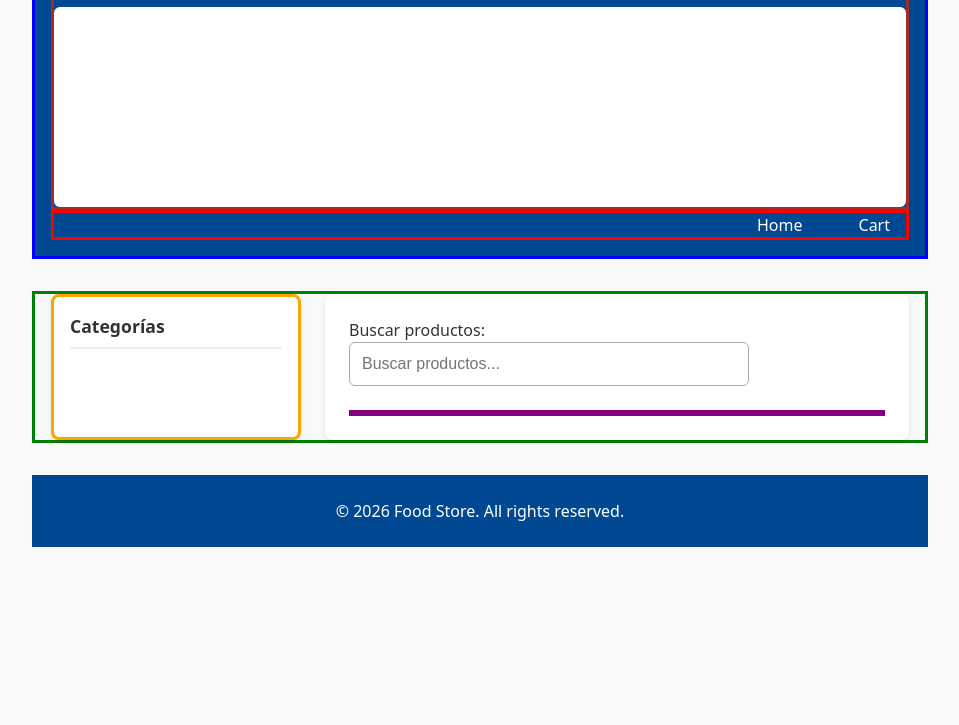
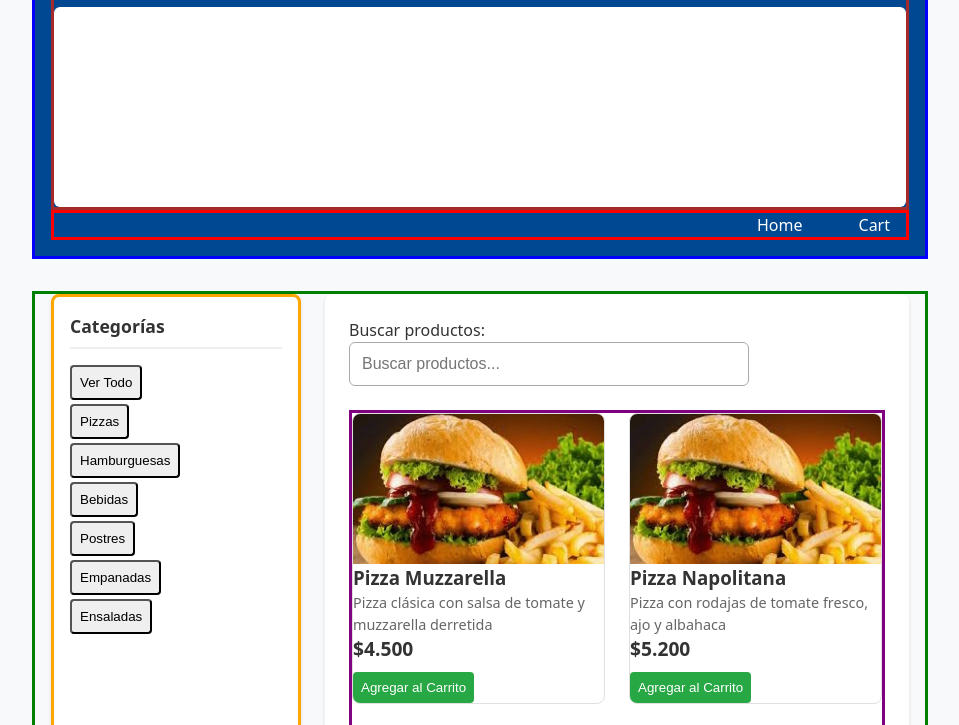
Before and after one commit to maxiducoli/parcial_1_3er_cuatri, a website built with Vite: page src/pages/store/home/home.html in a window 1280 px wide. Shown: the part 75-800 px from the top of the page, without its empty margins (160-1119 px from the left). Built offline with nearby package versions, Linux system fonts and the light colour scheme.

Commit message:
Se agregan categorías, tarjetas y funcionalidades.

```diff
--- a/src/data/data.ts
+++ b/src/data/data.ts
@@ -1,9 +1,9 @@
 // src/utils/data.ts
-import type { Product } from "../types/product";
-import type { ICategory } from "../types/category";
+import type { IProduct } from "../types/IProduct";
+import type { ICategoria } from "../types/ICategoria";
 
 
-const categorias: ICategory[] = [
+const categorias: ICategoria[] = [
   {
     id: 1,
     eliminado: false,
@@ -48,7 +48,7 @@ const categorias: ICategory[] = [
   },
 ];
 
-export const PRODUCTS: Product[] = [
+export const PRODUCTS: IProduct[] = [
   {
     id: 1,
     eliminado: false,
@@ -292,6 +292,6 @@ export const PRODUCTS: Product[] = [
 ]
 
 
-export function getCategories(): ICategory[] {
+export function getCategories(): ICategoria[] {
   return categorias.filter((c) => !c.eliminado);
 }
--- a/src/pages/store/home/home.html
+++ b/src/pages/store/home/home.html
@@ -38,7 +38,7 @@
     </main>
 </div>
     <footer>
-        <p>&copy; 2026 Food Store. All rights reserved.</p>
+        <p>&copy; 2026 Food Store. Todos los derechos reservados.</p>
     </footer>
     <script type="module" src="./home.ts"> </script>
 </body>
--- a/src/pages/store/home/home.ts
+++ b/src/pages/store/home/home.ts
@@ -0,0 +1,158 @@
+// src/pages/store/home/home.ts
+
+// --- IMPORTACIONES ---
+import { getCategories, PRODUCTS } from "../../../data/data";
+import type { IProduct } from "../../../types/IProduct";
+import type { ICategoria } from "../../../types/ICategoria";
+
+// --- REFERENCIAS AL DOM ---
+const categoriesContainer = document.getElementById("categories-panel");
+const productsContainer = document.getElementById("products-grid");
+const searchInput = document.getElementById("search-input") as HTMLInputElement;
+
+// --- ESTADO LOCAL (Para saber qué filtro o búsqueda está activa) ---
+let currentCategoryFilter: number | null = null;
+let currentSearchText: string = "";
+
+// --- 1. RENDERIZADO DE CATEGORÍAS ---
+function renderCategories(categories: ICategoria[]): void {
+    if (!categoriesContainer) return;
+
+    categoriesContainer.innerHTML = ""; // Limpiar
+
+    const title = document.createElement("h2");
+    title.textContent = "Categorías";
+    categoriesContainer.appendChild(title);
+
+    // Botón "Todas" para resetear filtros
+    const allBtn = document.createElement("button");
+    allBtn.textContent = "Ver Todo";
+    allBtn.classList.add("category-item");
+    allBtn.onclick = () => {
+        currentCategoryFilter = null;
+        renderFilteredProducts(); // Re-renderizar productos sin filtro
+    };
+    categoriesContainer.appendChild(allBtn);
+
+    categories.forEach(cat => {
+        const btn = document.createElement("button");
+        btn.textContent = cat.nombre;
+        btn.classList.add("category-item");
+        btn.onclick = () => {
+            currentCategoryFilter = cat.id;
+            renderFilteredProducts(); // Re-renderizar con filtro
+        };
+        categoriesContainer.appendChild(btn);
+    });
+}
+
+// --- 2. RENDERIZADO DE PRODUCTOS ---
+function renderProducts(productsToRender: IProduct[]): void {
+    if (!productsContainer) return;
+
+    productsContainer.innerHTML = ""; // Limpiar grilla anterior
+
+    if (productsToRender.length === 0) {
+        productsContainer.innerHTML = "<p>No se encontraron productos.</p>";
+        return;
+    }
+
+    productsToRender.forEach(product => {
+        // Crear tarjeta
+        const card = document.createElement("div");
+        card.classList.add("product-card"); // Clase para tu CSS
+
+        // Imagen: Concatenamos la ruta base con el nombre del archivo
+        const img = document.createElement("img");
+        // ⚠️ Ajusta esta ruta si tus imágenes están en otra carpeta.
+        // Asumiendo estructura: src/assets/images/
+        img.src = `/src/assets/images/${product.imagen}`;
+        img.alt = product.nombre;
+        img.classList.add("product-img");
+
+        // Contenido
+        const infoDiv = document.createElement("div");
+        infoDiv.classList.add("product-info");
+
+        const name = document.createElement("h3");
+        name.textContent = product.nombre;
+
+        const desc = document.createElement("p");
+        desc.textContent = product.descripcion;
+        desc.style.fontSize = "0.9em";
+        desc.style.color = "#666";
+
+        const price = document.createElement("p");
+        price.textContent = `$${product.precio.toLocaleString('es-AR')}`;
+        price.style.fontWeight = "bold";
+        price.style.fontSize = "1.2em";
+
+        // Botón Agregar
+        const btnAdd = document.createElement("button");
+        btnAdd.textContent = "Agregar al Carrito";
+        btnAdd.classList.add("btn-add");
+
+        // Evento de agregar (Lógica HU-P1-03)
+        btnAdd.onclick = () => {
+            addToCart(product.id);
+            // Feedback visual simple
+            btnAdd.textContent = "¡Agregado!";
+            setTimeout(() => btnAdd.textContent = "Agregar al Carrito", 1500);
+        };
+
+        // Ensamblar tarjeta
+        infoDiv.appendChild(name);
+        infoDiv.appendChild(desc);
+        infoDiv.appendChild(price);
+        infoDiv.appendChild(btnAdd);
+
+        card.appendChild(img);
+        card.appendChild(infoDiv);
+
+        // Agregar al contenedor principal
+        productsContainer.appendChild(card);
+    });
+}
+
+// --- 3. LÓGICA DE FILTRADO Y BÚSQUEDA (HU-P1-01 y HU-P1-02) ---
+function renderFilteredProducts(): void {
+    // 1. Empezar con todos los productos disponibles
+    let filtered = PRODUCTS.filter(p => p.disponible);
+
+    // 2. Aplicar filtro de categoría si existe
+    if (currentCategoryFilter !== null) {
+        filtered = filtered.filter(p =>
+            p.categorias.some(c => c.id === currentCategoryFilter)
+        );
+    }
+
+    // 3. Aplicar filtro de búsqueda si hay texto
+    if (currentSearchText.trim() !== "") {
+        const searchLower = currentSearchText.toLowerCase();
+        filtered = filtered.filter(p =>
+            p.nombre.toLowerCase().includes(searchLower)
+        );
+    }
+
+    // 4. Renderizar el resultado
+    renderProducts(filtered);
+}
+
+// --- 4. EVENTOS DE INTERACCIÓN ---
+// Escuchar cuando el usuario escribe en el buscador
+searchInput.addEventListener("input", (e) => {
+    // e.target es el input, casteamos para acceder a .value
+    currentSearchText = (e.target as HTMLInputElement).value;
+    renderFilteredProducts();
+});
+
+// --- 5. INICIALIZACIÓN ---
+// Función simulada para guardar en LocalStorage (La completaremos en el siguiente paso)
+function addToCart(productId: number) {
+    console.log(`Producto ID ${productId} agregado al carrito.`);
+    // Aquí irá la lógica de localStorage en el próximo mensaje.
+}
+
+// Ejecutar al cargar la página
+renderCategories(getCategories());
+renderFilteredProducts();
--- /dev/null
+++ b/src/types/ICategoria.ts
@@ -0,0 +1,8 @@
+
+export interface ICategoria {
+    id: number;
+    eliminado: boolean;
+    createdAt: string;
+    nombre: string;
+    descripcion: string;
+}
--- /dev/null
+++ b/src/types/IProduct.ts
@@ -0,0 +1,21 @@
+// src/types/product.ts
+
+// 2. Interfaz Producto
+export interface IProduct {
+    id: number;
+    eliminado: boolean;
+    createdAt: string;
+    nombre: string;
+    precio: number;
+    descripcion: string;
+    stock: number;
+    imagen: string; // Solo el nombre del archivo
+    disponible: boolean;
+    categorias: ICategory[]; // Array de categorías
+}
+
+// 3. Interfaz Carrito
+export interface ICartItem {
+    productId: number; // Solo guardamos la referencia
+    cantidad: number;
+}
```
Also changed, not shown: src/assets/images/pizza.jpg (added), src/types/categoria.ts (deleted), src/types/product.ts (deleted).
